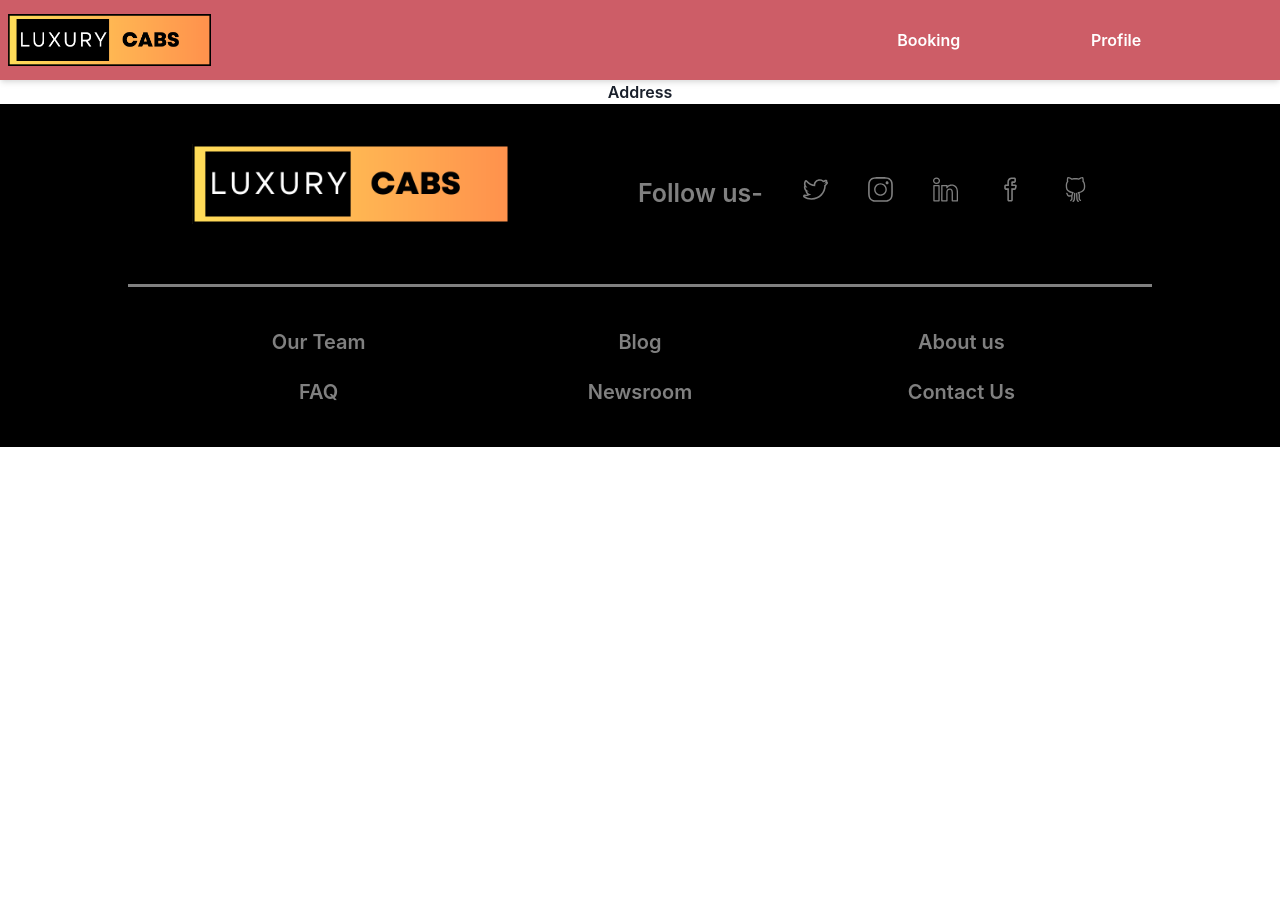
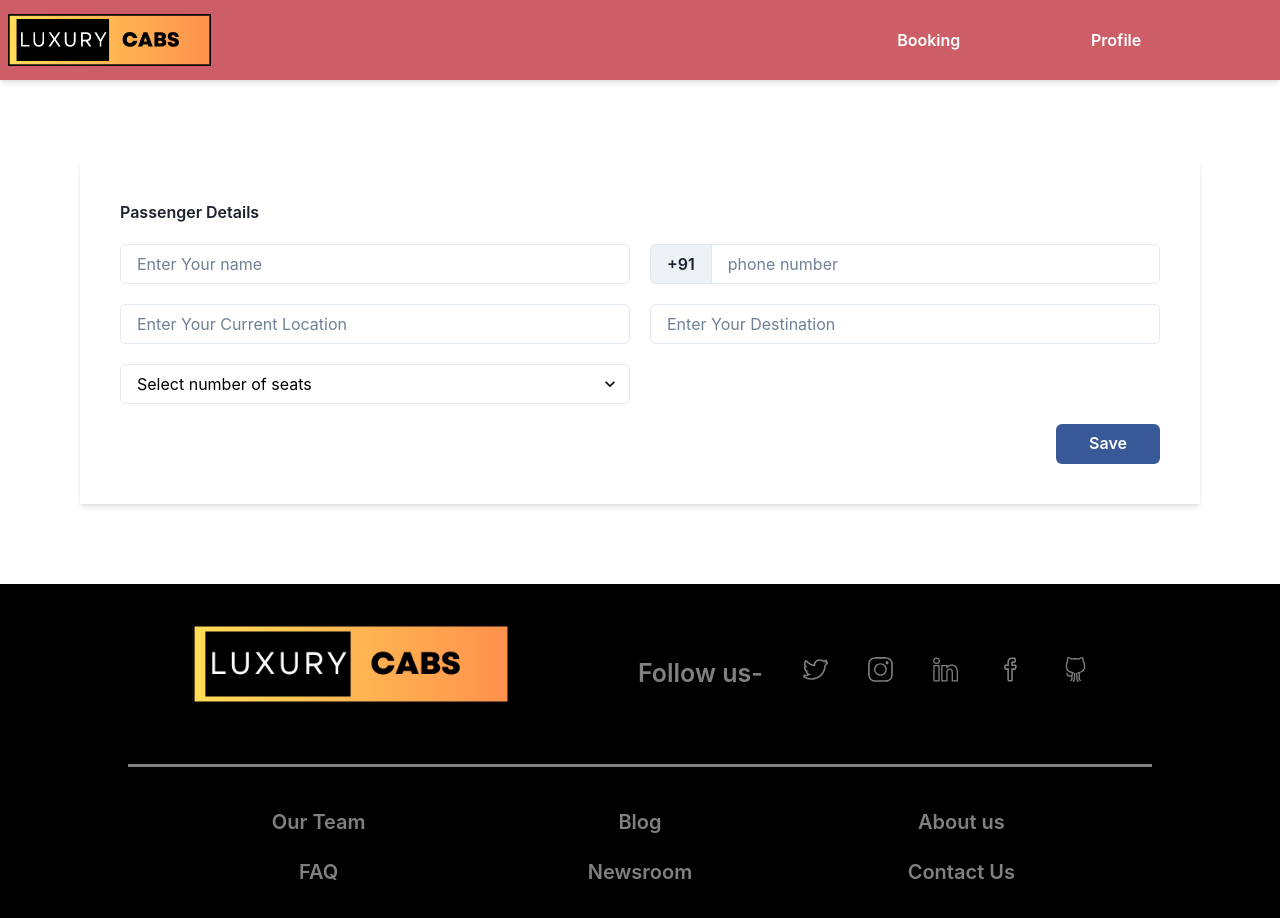
Before and after one commit to aamirkhan9420/Cabs, a React (Create React App) app in the folder frontend/: page /address in a window 1280 px wide. Shown: the top 918 px of the page. Before the commit the page ends 800 px from the top, so only its background shows below. Built offline with nearby package versions, Linux system fonts and the light colour scheme.

Commit message:
passenger detail page added

```diff
--- a/frontend/src/Components/Address/Address.jsx
+++ b/frontend/src/Components/Address/Address.jsx
@@ -1,9 +1,83 @@
-import React from 'react'
+import { Box, Button, Grid, Input, InputGroup, InputLeftAddon, Select, Text, useToast } from '@chakra-ui/react'
+import React, { useState } from 'react'
+import { useLocation } from 'react-router-dom'
 
 function AddressPage() {
-  return (
-    <div>Address</div>
-  )
+    let [name, setName] = useState("")
+    let [number, setNumber] = useState("")
+    let [currlocation, setCurrLocation] = useState("")
+    let [destination, setDestination] = useState("")
+    let [seat, setSeats] = useState("")
+    const toast = useToast()
+
+    let { state } = useLocation()
+    let arr=["Select number of seats",1,2,3,4,5,6,7,8]
+    let handleForm = () => {
+        let address = {
+            name,
+            number,
+            currentLocation: currlocation,
+            destination,
+            seats:seat
+        }
+      if(name&&number&&currlocation&&destination&&seat){
+         if (Number(state.seats) >= seat) {
+            localStorage.setItem("address", JSON.stringify(address))
+            toast({
+                title: `Address Saved`,
+                status: "success",
+                isClosable: true,
+                position:"top"
+              })
+        } else {
+            toast({
+                title: `Only ${state.seats} seats available`,
+                status: "error",
+                isClosable: true,
+                position:"top"
+              })
+        }
+      }else{
+        toast({
+            title: `All fields required`,
+            status: "error",
+            isClosable: true,
+            position:"top"
+          })
+      }
+
+    }
+    return (
+        <Box w={"100%"} p={{ base: 2, sm: 10, md: 16, lg: 20, xl: 20 }}>
+            <Box boxShadow={"md"} p={{ base: 4, sm: 6, md: 8, lg: 10, xl: 10 }}>
+              <Box textAlign={"left"} pb={5}>
+                <Text>Passenger Details</Text>
+              </Box>
+                <Grid gap={5} templateColumns={{ base: "repeat(1,1fr)", sm: "repeat(1,1fr)", md: "repeat(2,1fr)", lg: "repeat(2,1fr)", xl: "repeat(2,1fr)" }}>
+
+                    <Input placeholder='Enter Your name' value={name} onChange={(e)=>setName(e.target.value)} />
+                    <InputGroup>  <InputLeftAddon children='+91' />
+                        <Input type='tel' placeholder='phone number' value={number} onChange={(e)=>setNumber(e.target.value)} /> </InputGroup>
+                    <Input placeholder='Enter Your Current Location' value={currlocation} onChange={(e)=>setCurrLocation(e.target.value)} />
+                    <Input placeholder='Enter Your Destination'  value={destination} onChange={(e)=>setDestination(e.target.value)} />
+                    <InputGroup size='md'>
+                        <Select onChange={(e) => setSeats(e.target.value)} color={"black"} bgColor={"white"}>
+                            {arr.map((el, index) => (
+                                <option key={index}>{el}</option>
+                            ))}
+
+                        </Select>
+                    </InputGroup>
+
+                </Grid>
+                <Box textAlign={{ base: "center", sm: "center", md: "center", lg: "right", xl: "right" }} pt={5} >
+                    <Button variant={"solid"} w={{ base: "100%", sm: "100%", md: "50%", lg: "10%", xl: "10%" }}
+                        onClick={handleForm}
+                        colorScheme={"facebook"}>Save</Button>
+                </Box>
+            </Box>
+        </Box>
+    )
 }
 
 export default AddressPage
--- a/frontend/src/Components/SinglePage/SinglePage.jsx
+++ b/frontend/src/Components/SinglePage/SinglePage.jsx
@@ -8,7 +8,7 @@ function SinglePage() {
     let { state } = useLocation()
     let navigate = useNavigate()
     let handleAdressPage = () => {
-        navigate("/address")
+        navigate("/address",{state})
     }
     return (
         <Box w={"100%"} p={2}>
```
